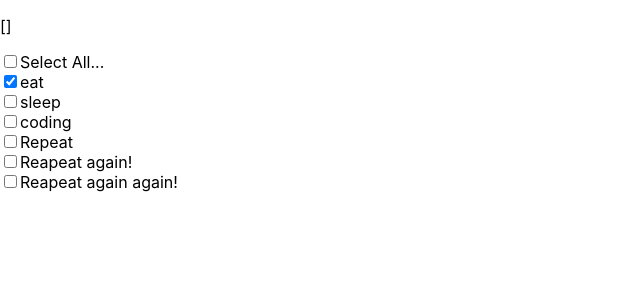
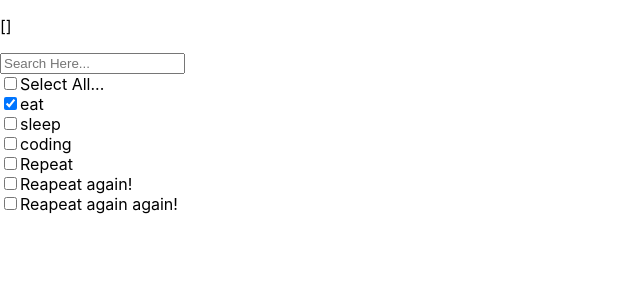
Before and after one commit to heet-solutelabs/multi-select-checkbox, a React (Create React App) app: page / in a window 1280 px wide. Shown: the top 300 px of the page, without its empty margins (0-640 px from the left). Built offline with nearby package versions, Linux system fonts and the light colour scheme.

Commit message:
search box added

```diff
--- a/package.json
+++ b/package.json
@@ -1,16 +1,12 @@
 {
   "name": "multi-select-checkbox",
-  "version": "1.0.8",
+  "version": "3.0.2",
   "license": "MIT",
   "description": "Multi Select CheckBox",
   "main": "./dist/MultiSelectCheckBox.js",
   "author": {
     "name": "heet_gosaliya",
     "email": "heet.g@solutelabs.com"
-  },
-  "repository": {
-    "type": "git",
-    "url": "https://github.com/heet-solutelabs/multi-select-checkbox.git"
   },
   "babel": {
     "presets": [
--- a/src/App.js
+++ b/src/App.js
@@ -4,6 +4,7 @@ import { CheckBoxList } from "./CheckBoxList";
 
 export default function App() {
   const [selectedValue, setSelectedValue] = React.useState([]);
+
   return (
     <>
       <p>{JSON.stringify(selectedValue, null, 2)}</p>
@@ -15,6 +16,10 @@ export default function App() {
             value: "eat",
           },
         ]}
+        searchFilterParentDivClassName="searchFilterParentDivClassName"
+        searchFilterClassName="searchFilterClassName"
+        searchPlaceHolderName="Search Here..."
+        showSearchBox={true}
         selectAllClassLabelName="select_all_label_class_name"
         listOfCheckBoxItemsLabelClassName="list_of_checkbox_item_label_class_name"
         selectAllParentDivClassName="selectAllParentDivClassName"
--- a/src/ListAllCheckBox.js
+++ b/src/ListAllCheckBox.js
@@ -2,18 +2,20 @@ import React from "react";
 import PassOnChangeDataFun from "./utils/PassOnChangeDataFun";
 
 function ListAllCheckBox({
-  selectCheckBox = [],
-  setSelectCheckBox,
+  viewCheckBox = [],
   onChange,
   listOfCheckBoxItemsClassName,
   listOfCheckBoxItemsLabelClassName,
   listOfAllCheckBoxParentDivClassName,
+  setSelectCheckBox,
+  selectCheckBox,
 }) {
   return (
     <>
-      {Array.isArray(selectCheckBox) &&
-        selectCheckBox.length > 0 &&
-        selectCheckBox.map((item, index) => (
+      {Array.isArray(viewCheckBox) &&
+        viewCheckBox.length > 0 &&
+        viewCheckBox.every((item) => "label" in item && "value" in item) &&
+        viewCheckBox.map((item, index) => (
           <div className={listOfAllCheckBoxParentDivClassName} key={index}>
             {item.label && item.value && (
               <React.Fragment>
@@ -21,7 +23,11 @@ function ListAllCheckBox({
                   id={index}
                   className={listOfCheckBoxItemsClassName}
                   type="checkbox"
-                  checked={item?.is_active}
+                  checked={
+                    selectCheckBox.find((items) => {
+                      return items.label === item.label;
+                    }).is_active
+                  }
                   onChange={(e) => {
                     let selectedCheckBox = selectCheckBox.map(
                       (current_item) => {
@@ -54,4 +60,4 @@ function ListAllCheckBox({
   );
 }
 
-export default ListAllCheckBox;
+export default React.memo(ListAllCheckBox);
--- a/src/MultiSelectCheckBox.js
+++ b/src/MultiSelectCheckBox.js
@@ -1,50 +1,14 @@
 import React from "react";
+import { assignOption } from "./utils/DisplayOptions";
 import SelectAllCheckBox from "./SelectAllCheckBox";
 import ListAllCheckBox from "./ListAllCheckBox";
-
-function checkedSelectedOption(CheckBoxList, selectedCheckBox) {
-  return CheckBoxList.map((item) => {
-    for (let option of selectedCheckBox) {
-      if (Object.is(option.label, item.label)) {
-        return {
-          ...item,
-          is_active: true,
-        };
-      }
-    }
-    return {
-      ...item,
-      is_active: false,
-    };
-  });
-}
-function listOfAllCheckBox(CheckBoxList) {
-  return CheckBoxList.map((item) => ({
-    ...item,
-    is_active: false,
-  }));
-}
-function assignOption(CheckBoxList, selectedCheckBox) {
-  if (
-    Array.isArray(CheckBoxList) &&
-    CheckBoxList.length > 0 &&
-    CheckBoxList.every((item) => "label" in item && "value" in item)
-  ) {
-    if (
-      Array.isArray(selectedCheckBox) &&
-      selectedCheckBox.length > 0 &&
-      selectedCheckBox.every((item) => "label" in item && "value" in item)
-    ) {
-      return checkedSelectedOption(CheckBoxList, selectedCheckBox);
-    } else {
-      return listOfAllCheckBox(CheckBoxList);
-    }
-  } else {
-    return [];
-  }
-}
+import SearchFilter from "./SearchFilter";
 
 export function MultiSelectCheckBox({
+  searchFilterParentDivClassName = "",
+  searchFilterClassName = "",
+  searchPlaceHolderName = "",
+  showSearchBox = true,
   CheckBoxList = [],
   onChange = function (item) {},
   selectAllShow,
@@ -58,33 +22,59 @@ export function MultiSelectCheckBox({
   selectedCheckBox = [],
 }) {
   let checkBoxArr = assignOption(CheckBoxList, selectedCheckBox);
+  const [viewCheckBox, setViewCheckBox] = React.useState(CheckBoxList);
   const [selectCheckBox, setSelectCheckBox] = React.useState(checkBoxArr);
+  const [searchTerm, setSearchTerm] = React.useState("");
   function onChangedData(item) {
     onChange(item);
   }
 
+  React.useEffect(() => {
+    if (searchTerm && searchTerm.length > 0) {
+      let arr = selectCheckBox.filter((findSearchValue) => {
+        return findSearchValue.value
+          .toLowerCase()
+          .trim()
+          .includes(searchTerm.toLowerCase().trim());
+      });
+      setViewCheckBox(arr);
+    } else {
+      setViewCheckBox(selectCheckBox);
+    }
+  }, [searchTerm, selectCheckBox]);
   return (
     <>
-      {selectAllShow && (
+      {showSearchBox && (
+        <SearchFilter
+          searchTerm={searchTerm}
+          setSearchTerm={setSearchTerm}
+          searchFilterClassName={searchFilterClassName}
+          searchPlaceHolderName={searchPlaceHolderName}
+          searchFilterParentDivClassName={searchFilterParentDivClassName}
+        />
+      )}
+      {selectAllShow && searchTerm.length === 0 && (
         <SelectAllCheckBox
-          selectCheckBox={selectCheckBox}
-          setSelectCheckBox={setSelectCheckBox}
+          viewCheckBox={viewCheckBox}
           onChange={onChangedData}
           selectAllShowClassName={selectAllShowClassName}
           selectAllLabelName={selectAllLabelName}
           selectAllClassLabelName={selectAllClassLabelName}
           selectAllParentDivClassName={selectAllParentDivClassName}
+          setSelectCheckBox={setSelectCheckBox}
+          selectCheckBox={selectCheckBox}
         />
       )}
       <ListAllCheckBox
         listOfAllCheckBoxParentDivClassName={
           listOfAllCheckBoxParentDivClassName
         }
+        selectCheckBox={selectCheckBox}
         listOfCheckBoxItemsClassName={listOfCheckBoxItemsClassName}
         listOfCheckBoxItemsLabelClassName={listOfCheckBoxItemsLabelClassName}
-        selectCheckBox={selectCheckBox}
+        viewCheckBox={viewCheckBox}
+        onChange={onChangedData}
         setSelectCheckBox={setSelectCheckBox}
-        onChange={onChangedData}
       />
     </>
   );
--- /dev/null
+++ b/src/SearchFilter.js
@@ -0,0 +1,25 @@
+import React from "react";
+
+function SearchFilter({
+  searchTerm,
+  setSearchTerm,
+  searchPlaceHolderName,
+  searchFilterClassName,
+  searchFilterParentDivClassName,
+}) {
+  return (
+    <div className={searchFilterParentDivClassName}>
+      <input
+        type="text"
+        value={searchTerm}
+        onChange={(e) => {
+          setSearchTerm(e.target.value);
+        }}
+        className={searchFilterClassName}
+        placeholder={searchPlaceHolderName}
+      />
+    </div>
+  );
+}
+
+export default React.memo(SearchFilter);
--- a/src/SelectAllCheckBox.js
+++ b/src/SelectAllCheckBox.js
@@ -2,19 +2,20 @@ import React from "react";
 import PassOnChangeDataFun from "./utils/PassOnChangeDataFun";
 
 function SelectAllCheckBox({
-  selectCheckBox = [],
-  setSelectCheckBox = [],
+  viewCheckBox = [],
   onChange,
   selectAllShowClassName,
   selectAllLabelName,
   selectAllClassLabelName,
   selectAllParentDivClassName,
+  setSelectCheckBox,
+  selectCheckBox,
 }) {
   return (
     <>
-      {Array.isArray(selectCheckBox) &&
-        selectCheckBox.length > 0 &&
-        selectCheckBox.some((item) => item.label && item.value) && (
+      {Array.isArray(viewCheckBox) &&
+        viewCheckBox.length > 0 &&
+        viewCheckBox.some((item) => item.label && item.value) && (
           <div className={selectAllParentDivClassName}>
             <input
               id="select_all_checkbox"
@@ -42,4 +43,4 @@ function SelectAllCheckBox({
   );
 }
 
-export default SelectAllCheckBox;
+export default React.memo(SelectAllCheckBox);
--- /dev/null
+++ b/src/utils/DisplayOptions.js
@@ -0,0 +1,41 @@
+function checkedSelectedOption(CheckBoxList, selectedCheckBox) {
+  return CheckBoxList.map((item) => {
+    for (let option of selectedCheckBox) {
+      if (Object.is(option.label, item.label)) {
+        return {
+          ...item,
+          is_active: true,
+        };
+      }
+    }
+    return {
+      ...item,
+      is_active: false,
+    };
+  });
+}
+function listOfAllCheckBox(CheckBoxList) {
+  return CheckBoxList.map((item) => ({
+    ...item,
+    is_active: false,
+  }));
+}
+export function assignOption(CheckBoxList, selectedCheckBox) {
+  if (
+    Array.isArray(CheckBoxList) &&
+    CheckBoxList.length > 0 &&
+    CheckBoxList.every((item) => "label" in item && "value" in item)
+  ) {
+    if (
+      Array.isArray(selectedCheckBox) &&
+      selectedCheckBox.length > 0 &&
+      selectedCheckBox.every((item) => "label" in item && "value" in item)
+    ) {
+      return checkedSelectedOption(CheckBoxList, selectedCheckBox);
+    } else {
+      return listOfAllCheckBox(CheckBoxList);
+    }
+  } else {
+    return [];
+  }
+}
```
Also changed, not shown: 7 other files (tests, documents, lock files or other folders).
